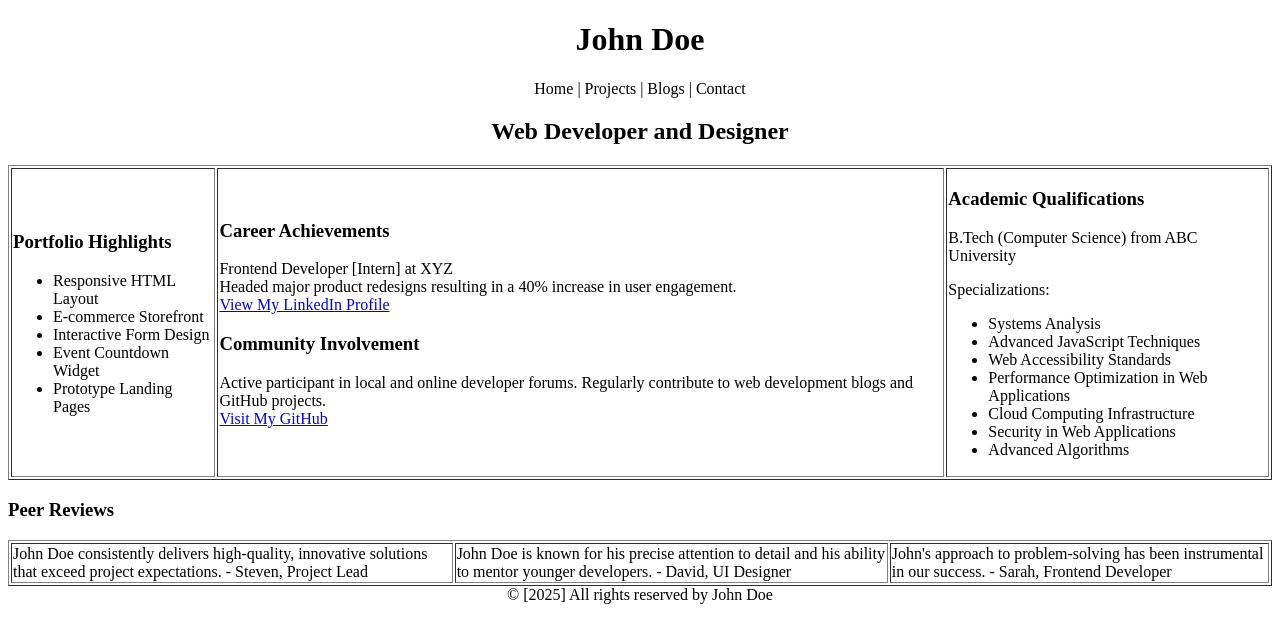
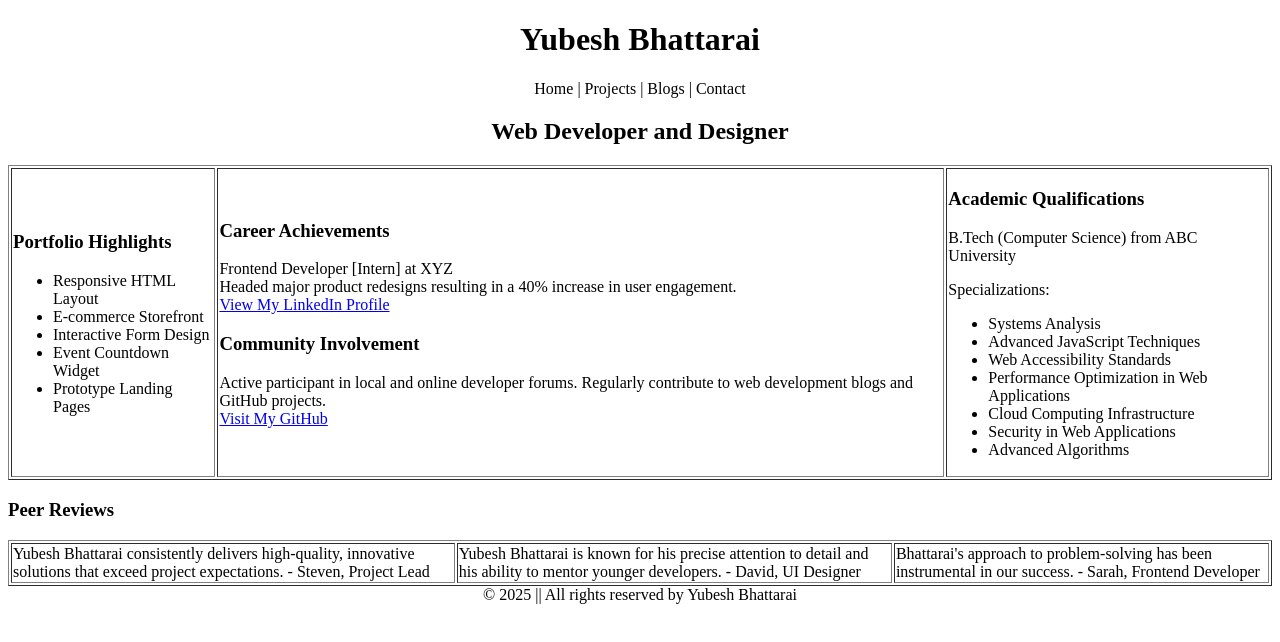
Before and after one commit to YUBESHBHATTARAI/web-by-campus, a plain HTML site: page portfiloi.html in a window 1280 px wide. Drawn offline with Linux system fonts and the light colour scheme.

Commit message:
cahndwed

```diff
--- a/portfiloi.html
+++ b/portfiloi.html
@@ -3,11 +3,11 @@
 <head>
     <meta charset="UTF-8">
     <meta name="viewport" content="width=device-width, initial-scale=1.0">
-    <title>Portfolio of John Doe</title>
+    <title>Portfolio of Yubesh Bhattarai</title>
 </head>
 <body>
     <header>
-        <h1 style="text-align:center;">John Doe</h1>
+        <h1 style="text-align:center;">Yubesh Bhattarai</h1>
         <p style="text-align:center;">Home | Projects | Blogs | Contact</p>
     </header>
     <h2 style="text-align:center;">Web Developer and Designer</h2>
@@ -48,13 +48,13 @@
     <h3>Peer Reviews</h3>
     <table border="1" width="100%">
         <tr>
-            <td>John Doe consistently delivers high-quality, innovative solutions that exceed project expectations. - Steven, Project Lead</td>
-            <td>John Doe is known for his precise attention to detail and his ability to mentor younger developers. - David, UI Designer</td>
-            <td>John's approach to problem-solving has been instrumental in our success. - Sarah, Frontend Developer</td>
+            <td>Yubesh Bhattarai consistently delivers high-quality, innovative solutions that exceed project expectations. - Steven, Project Lead</td>
+            <td>Yubesh Bhattarai is known for his precise attention to detail and his ability to mentor younger developers. - David, UI Designer</td>
+            <td> Bhattarai's approach to problem-solving has been instrumental in our success. - Sarah, Frontend Developer</td>
         </tr>
     </table>
     <footer style="text-align:center;">
-        © [2025] All rights reserved by John Doe
+        © 2025 ||  All rights reserved by Yubesh Bhattarai
     </footer>
 </body>
 </html>
```
